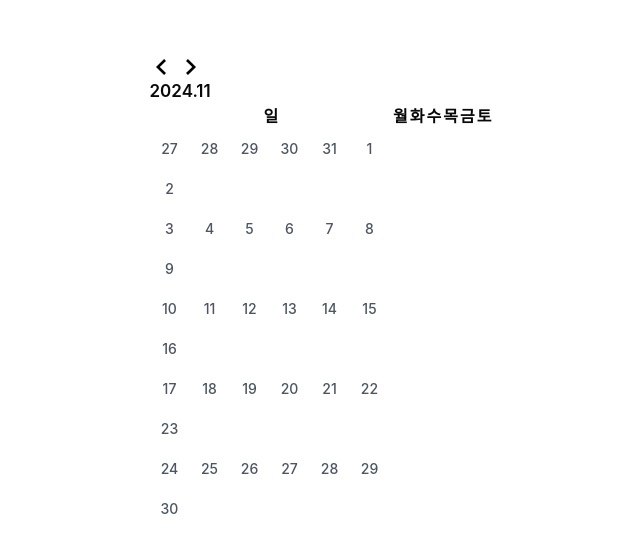
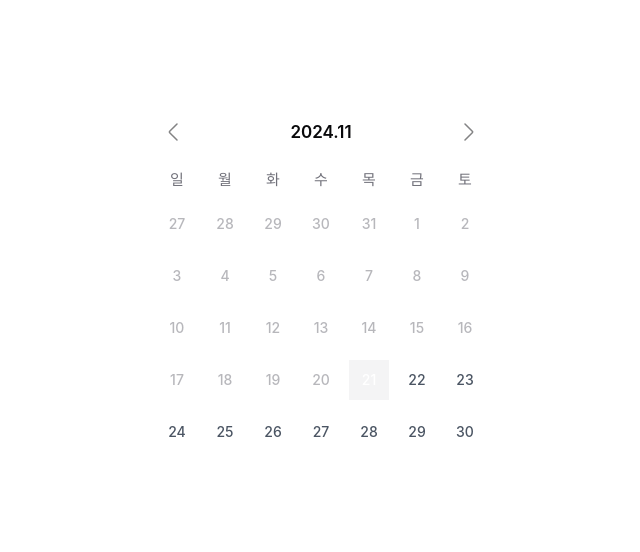
Before and after one commit to elfinana/poppy-fe, a Next.js app in the folder apps/web/: page /design in a window 1280 px wide. Shown: the part 108-660 px from the top of the page, without its empty margins (319-959 px from the left). Built offline with nearby package versions, Linux system fonts and the light colour scheme.

Commit message:
fix : 캘린더 패키지 오류 수정

```diff
--- a/apps/web/app/page.tsx
+++ b/apps/web/app/page.tsx
@@ -3,7 +3,7 @@ import Link from 'next/link';
 
 export default function page() {
   return (
-    <Button>
+    <Button className="bg-warning">
       <Link href="/design">Go to Design</Link>
     </Button>
   );
--- a/apps/web/package.json
+++ b/apps/web/package.json
@@ -9,17 +9,19 @@
 		"lint": "next lint"
 	},
 	"dependencies": {
+		"@radix-ui/react-checkbox": "^1.1.2",
 		"@radix-ui/react-slot": "^1.1.0",
 		"@repo/ui": "*",
 		"autoprefixer": "^10.4.20",
 		"class-variance-authority": "^0.7.0",
 		"clsx": "^2.1.1",
+		"date-fns": "^4.1.0",
 		"lucide-react": "^0.460.0",
-		"@radix-ui/react-checkbox": "^1.1.2",
 		"next": "^14.0.4",
 		"next-svgr": "^0.0.2",
 		"postcss": "^8.4.49",
 		"react": "18.3.1",
+		"react-day-picker": "^8.10.0",
 		"react-dom": "18.3.1",
 		"react-native-web": "^0.19.10",
 		"tailwind-merge": "^2.5.5",
--- a/apps/web/src/shared/ui/calendar.tsx
+++ b/apps/web/src/shared/ui/calendar.tsx
@@ -39,7 +39,7 @@ function Calendar({ className, classNames, showOutsideDays = true, ...props }: C
       }}
       components={{
         IconLeft: () => <ChevronLeft className="" />,
-        IconRight: () => <ChevronRight className="w-full h-auto" />,
+        IconRight: () => <ChevronRight className="" />,
       }}
       {...props}
     />
```
